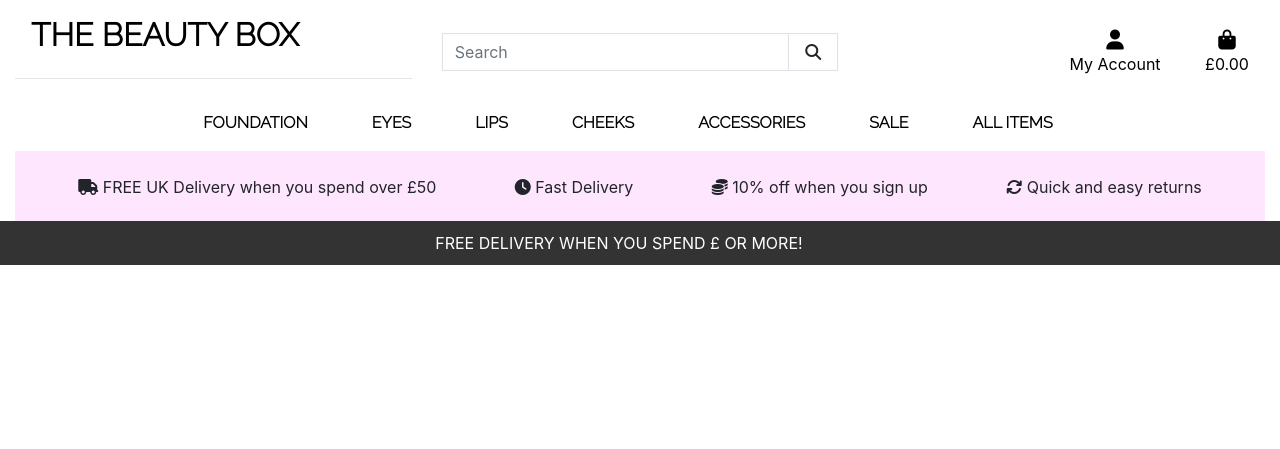
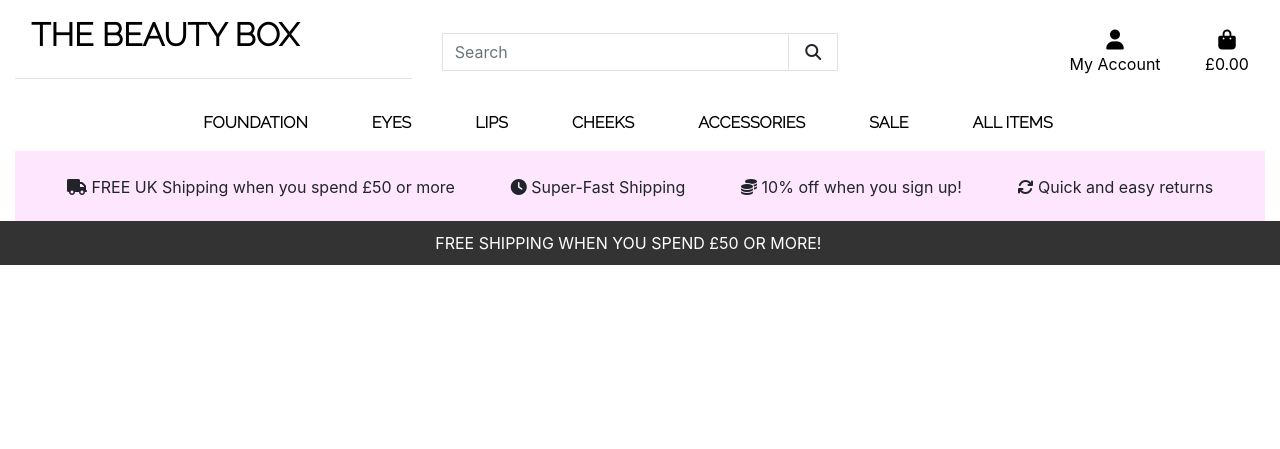
Before and after one commit to NatalieLockyer/the_beauty_box, a Django app: page / in a window 1280 px wide. Shown: the top 449 px of the page. Run offline with Django 3.2, Linux system fonts and the light colour scheme; some libraries are stand-ins or nearby versions.

Commit message:
Added basket content and delivery logic

```diff
--- /dev/null
+++ b/basket/context.py
@@ -0,0 +1,30 @@
+from decimal import Decimal
+from django.conf import settings
+
+
+def basket_contents(request):
+
+    basket_items = []
+    total = 0
+    product_count = 0
+
+    if total < settings.FREE_DELIVERY_THRESHOLD:
+        delivery = total * Decimal(settings.STANDARD_DELIVERY_PERCENTAGE/100)
+        free_delivery_delta = settings.FREE_DELIVERY_THRESHOLD - total
+    else:
+        delivery = 0
+        free_delivery_delta = 0
+
+    grand_total = delivery + total
+
+    context = {
+        'basket_items': basket_items,
+        'total': total,
+        'product_count': product_count,
+        'delivery': delivery,
+        'free_delivery_delta': free_delivery_delta,
+        'free_delivery_threshold': settings.FREE_DELIVERY_THRESHOLD,
+        'grand_total': grand_total
+    }
+
+    return context
--- a/basket/views.py
+++ b/basket/views.py
@@ -3,5 +3,6 @@ from django.shortcuts import render
 # Create your views here.
 
 def view_basket(request):
-    """ A view that renders the basket content """
+    """ A view that renders the basket contents page """
+
     return render(request, 'basket/basket.html')
--- a/templates/base.html
+++ b/templates/base.html
@@ -117,7 +117,7 @@
         <!--Scrolling banner on nav bar -->
         <div class="banner">
             <div class="scrolling-text">
-                <div class="text-item">FREE DELIVERY WHEN YOU SPEND £{{ free_shipping_threshold }} OR MORE!</div>
+                <div class="text-item">FREE SHIPPING WHEN YOU SPEND £{{ free_delivery_threshold }} OR MORE!</div>
                 <div class="text-item">NEW ARRIVALS COMING SOON!</div>
                 <div class="text-item">SIGN UP NOW FOR 10% OF YOUR FIRST ORDER!</div>
             </div>
@@ -143,11 +143,10 @@
                     <div class="row">
                         <div class="col-12">
                             <div class="p-inline">
-                                <p class="text-center"><span class="fas fa-truck"></span> FREE UK Delivery when you
-                                    spend over
-                                    £50</p>
-                                <p class="text-center"><span class="fas fa-clock"></span> Fast Delivery</p>
-                                <p class="text-center"><span class="fas fa-coins"></span> 10% off when you sign up</p>
+                                <p class="text-center"><span class="fas fa-truck"></span> FREE UK Shipping when you
+                                    spend £{{ free_delivery_threshold }} or more</p>
+                                <p class="text-center"><span class="fas fa-clock"></span> Super-Fast Shipping</p>
+                                <p class="text-center"><span class="fas fa-coins"></span> 10% off when you sign up!</p>
                                 <p class="text-center"><span class="fas fa-arrows-rotate"></span> Quick and easy returns
                                 </p>
                             </div>
@@ -172,7 +171,7 @@
             </div>
             <div class="carousel-inner">
                 <div class="carousel-item active">
-                    <p class="text-center"><span class="fas fa-truck"></span> FREE UK Delivery when you spend over £50
+                    <p class="text-center"><span class="fas fa-truck"></span> FREE UK Delivery when you spend £{{ free_delivery_threshold }} or more
                     </p>
                 </div>
                 <div class="carousel-item">
--- a/the_beauty_box/settings.py
+++ b/the_beauty_box/settings.py
@@ -74,6 +74,7 @@ TEMPLATES = [
                 'django.template.context_processors.request', # required by allauth
                 'django.contrib.auth.context_processors.auth',
                 'django.contrib.messages.context_processors.messages',
+                'basket.context.basket_contents',
             ],
         },
     },
@@ -155,6 +156,9 @@ STATICFILES_DIRS = (os.path.join(BASE_DIR, 'static'),)
 MEDIA_URL = '/media/'
 MEDIA_ROOT = os.path.join(BASE_DIR, 'media')
 
+FREE_DELIVERY_THRESHOLD = 50
+STANDARD_DELIVERY_PERCENTAGE = 10
+
 # Default primary key field type
 # https://docs.djangoproject.com/en/3.2/ref/settings/#default-auto-field
 
```
Also changed, not shown: basket/templates/basket/basket.html (+4 -5 lines).
